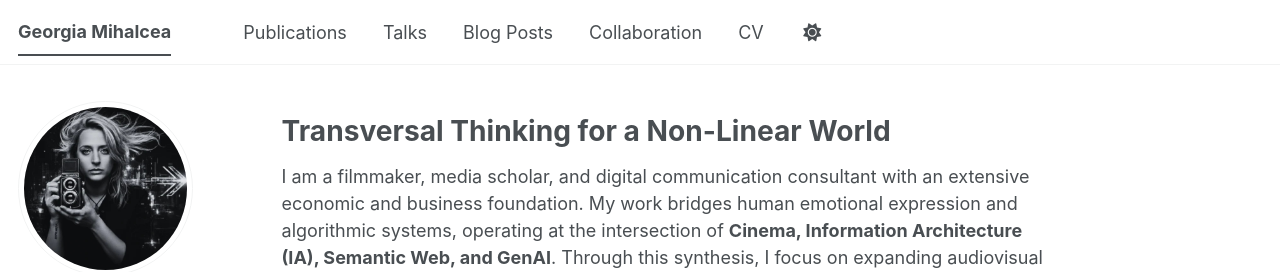
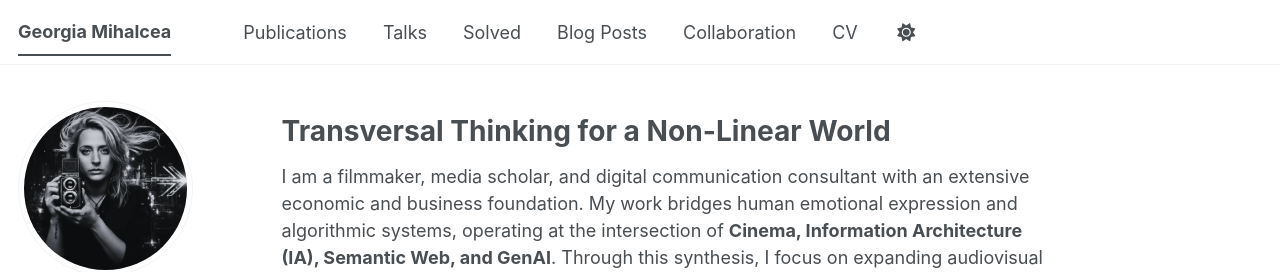
Before and after one commit to GeorgiaMihalcea/georgiamihalcea.github.io, a Jekyll site: the page built from _pages/about.md, in a window 1280 px wide. Shown: the top 272 px of the page. Built offline with Jekyll 4.4.1, drawn with Linux system fonts in a browser that asks for light colours; a style sheet for code colours, icons or effects is not loaded.

Commit message:
Add 'Solved' section to navigation

```diff
--- a/_data/navigation.yml
+++ b/_data/navigation.yml
@@ -14,6 +14,9 @@ main:
   - title: "Talks"
     url: /talks/
 
+  - title: "Solved"
+    url: /solved/
+
   - title: "Blog Posts"
     url: /year-archive/
 
```
